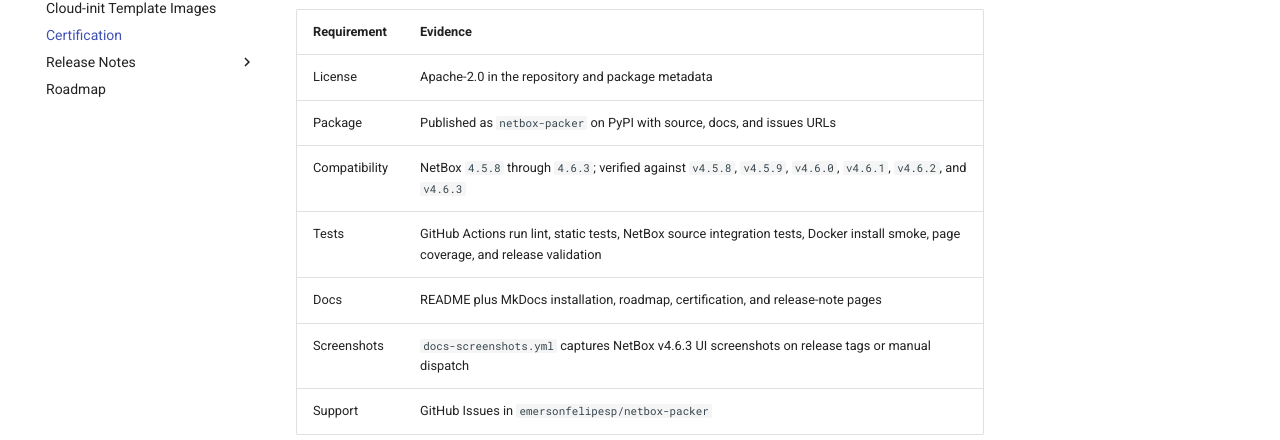
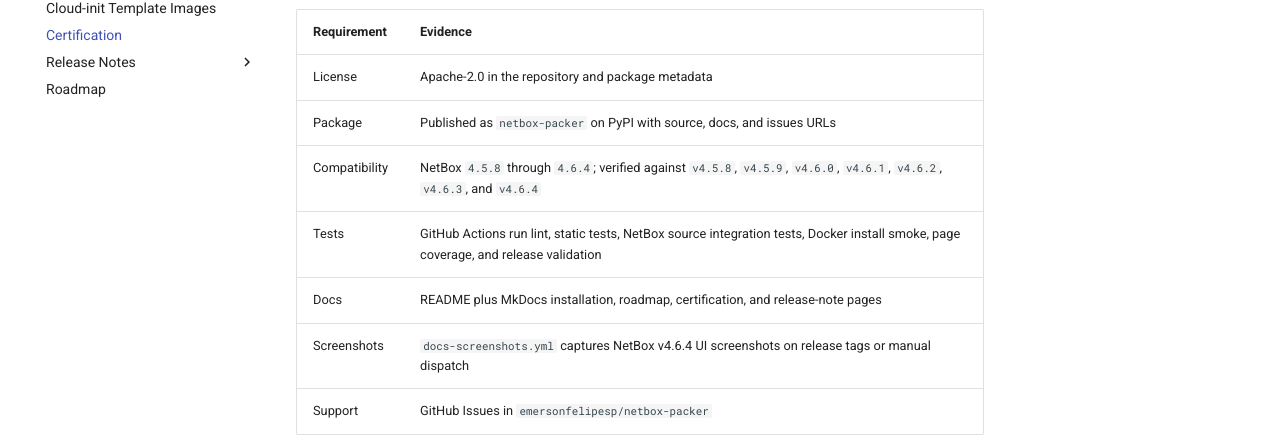
Before and after one commit to emersonfelipesp/netbox-packer, an MkDocs documentation site: the page built from docs/certification.md, in a window 1280 px wide. Shown: the part 238-678 px from the top of the page. Built offline with MkDocs 1.6.1 and Material for MkDocs 9.7.7, drawn with Linux system fonts in a browser that asks for light colours; comment, search, counter and statistics services are not loaded.

Commit message:
ci: certify NetBox 4.6.4 support

```diff
--- a/docs/certification.md
+++ b/docs/certification.md
@@ -7,10 +7,10 @@
 | --- | --- |
 | License | Apache-2.0 in the repository and package metadata |
 | Package | Published as `netbox-packer` on PyPI with source, docs, and issues URLs |
-| Compatibility | NetBox `4.5.8` through `4.6.3`; verified against `v4.5.8`, `v4.5.9`, `v4.6.0`, `v4.6.1`, `v4.6.2`, and `v4.6.3` |
+| Compatibility | NetBox `4.5.8` through `4.6.4`; verified against `v4.5.8`, `v4.5.9`, `v4.6.0`, `v4.6.1`, `v4.6.2`, `v4.6.3`, and `v4.6.4` |
 | Tests | GitHub Actions run lint, static tests, NetBox source integration tests, Docker install smoke, page coverage, and release validation |
 | Docs | README plus MkDocs installation, roadmap, certification, and release-note pages |
-| Screenshots | `docs-screenshots.yml` captures NetBox v4.6.3 UI screenshots on release tags or manual dispatch |
+| Screenshots | `docs-screenshots.yml` captures NetBox v4.6.4 UI screenshots on release tags or manual dispatch |
 | Support | GitHub Issues in `emersonfelipesp/netbox-packer` |
 
 The application packet for the full plugin family is tracked from
```
Also changed, not shown: CERTIFICATION.md (+2 -2 lines), COMPATIBILITY.md (+1 -1 lines), README.md (+2 -2 lines), docs/index.md (+1 -0 lines), docs/installation.md (+1 -1 lines), docs/release-notes/version-0.0.2.post2.md (+3 -2 lines), 5 other files.
